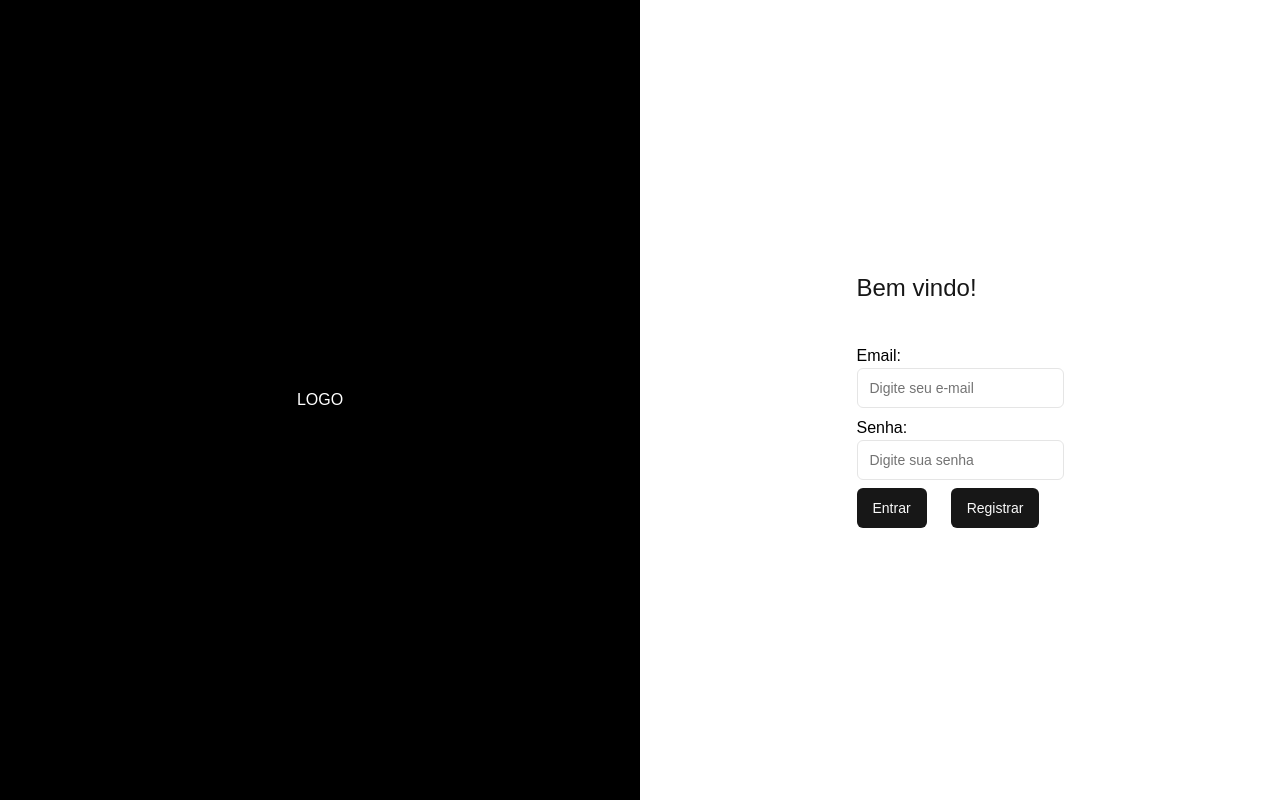
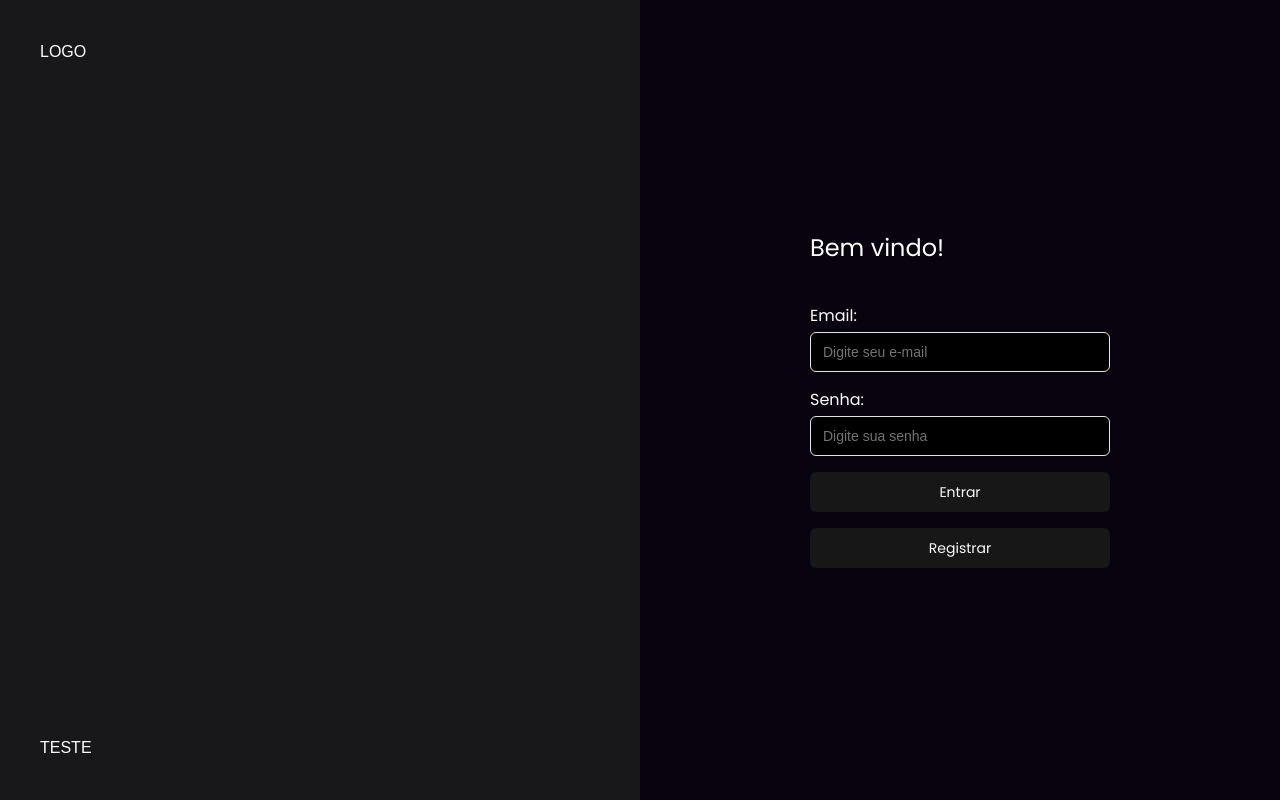
Before and after one commit to arthurwieb/petshop-manager-frontend, a Next.js app: page /login in a window 1280 px wide. Shown: the top 800 px of the page. Built offline with nearby package versions, Linux system fonts and the light colour scheme.

Commit message:
Alterado layout e código da página de login

```diff
--- a/src/app/(auth)/login/page.tsx
+++ b/src/app/(auth)/login/page.tsx
@@ -2,53 +2,94 @@
 
 import Link from "next/link";
 import * as React from "react";
+import { useForm, SubmitHandler } from "react-hook-form";
+import { z } from "zod";
+import { zodResolver } from "@hookform/resolvers/zod";
+import { useMutation } from "react-query";
 import { Input } from "@/components/ui/input";
 import { Button } from "@/components/ui/button";
 
+const formSchema = z.object({
+  email: z.string().email("Email inválido"),
+  password: z.string().min(8, "Senha deve conter ao menos 8 caracteres"),
+  confirmPassword: z.string(),
+}).refine((data) => data.password === data.confirmPassword, {
+  message: "As senhas não coincidem",
+  path: ["confirmPassword"],
+});
 
+type FormData = z.infer<typeof formSchema>;
+
+const registerUser = async (data: FormData) => {
+  const response = await fetch("", {
+    method: "POST",
+    headers: {
+      "Content-Type": "application/json",
+    },
+    body: JSON.stringify(data),
+  });
+
+  if (!response.ok) {
+    throw new Error("Erro ao cadastrar o usuário");
+  }
+
+  return response.json();
+};
 
 export default function Login() {
 
-  const [formData, setFormData] = React.useState({
-    email: "",
-    password: "",
+    const {
+      register,
+      handleSubmit,
+      formState: { errors, isSubmitting },
+      reset,
+    } = useForm<FormData>({
+      resolver: zodResolver(formSchema),
     });
 
-  const handleChange = (e: React.ChangeEvent<HTMLInputElement>) => {
-    setFormData({ ...formData, [e.target.name]: e.target.value });
+    const onSubmit: SubmitHandler<FormData> = async (data) => {
+      try {
+        await registerUser(data);
+        alert("Usuário cadastrado com sucesso!");
+        reset(); // Limpa os campos do formulário
+      } catch (error: any) {
+        alert(`Erro ao cadastrar: ${(error as Error).message}`);
+      }
     };
-
-  const handleSubmit = (e: React.FormEvent) => {
-    e.preventDefault();
-    console.log("Login:", formData);
-    // Chamar uma API de autenticação
-  };
-
 
   return (
       <div className="flex h-screen">
-      <div className="flex items-center justify-center bg-black w-[50vw] text-white">LOGO</div>
-      <div className="flex items-center justify-center bg-white w-[50vw] text-black">
+        <div className="relative items-start justify-start w-[50vw] p-10 flex flex-col">
+          <div className="absolute bg-zinc-900 inset-0"></div>
+          <h1 className="relative text-white">LOGO</h1>
+          <h1 className="relative text-white mt-auto">TESTE </h1>
+        </div>
+        <div className="flex items-center justify-center bg-darkPurple w-[50vw]">
           <div>
-          <h1 className="text-2xl text-primary pb-10">Bem vindo!</h1>
-          <form onSubmit={handleSubmit}>
-            <label title="email">Email:</label>
-            <Input type="text" id="email" name="email" placeholder="Digite seu e-mail" onChange={handleChange} required></Input>
+            <h1 className="text-2xl text-primary text-white pb-10 font-sans">Bem vindo!</h1>
+            <form onSubmit={handleSubmit(onSubmit)}>
+              <label className="text-white font-sans" title="email">Email:</label>
+              <Input className="w-[300px] mt-1 mb-4 bg-black text-white" type="text" id="email" placeholder="Digite seu e-mail" {...register("email")} required></Input>
+              {errors.email && <p className="text-red-500">{errors.email.message}</p>}
 
-            <label title="password">Senha:</label>
-            <Input type="text" id="password" name="password" placeholder="Digite sua senha" onChange={handleChange} required></Input>
-            <Button type="submit" >
-              Entrar
+              <label className="text-white font-sans" title="password">Senha:</label>
+              <Input className="w-[300px] mt-1 bg-black text-white" type="text" id="password" placeholder="Digite sua senha" {...register("password")} required></Input>
+              {errors.password && <p className="text-red-500">{errors.password.message}</p>}
+
+              <div className="flex flex-col">
+                <Button className="mb-2 mt-2 font-sans" type="submit" disabled={isSubmitting}>
+                  {isSubmitting ? "Enviando..." : "Entrar"}
                 </Button>
 
-            <Link href={'/register'} className="ml-6">
-            <Button>
+                <Link className="w-full mt-2" href={'/register'}>
+                <Button className="w-full font-sans">
                   Registrar
                 </Button>
                 </Link>
+              </div>
             </form>
           </div>
         </div>
       </div>
   );
-}
+};
--- a/src/app/layout.tsx
+++ b/src/app/layout.tsx
@@ -31,10 +31,9 @@ export default function RootLayout({
       <body
         className={`${geistSans.variable} ${geistMono.variable} antialiased`}
       >
-        <main>
-          {children}
-        </main>
-        {children}
+          <main>
+            {children}
+          </main>
       </body>
     </html>
   );
--- a/tailwind.config.ts
+++ b/tailwind.config.ts
@@ -59,7 +59,9 @@ export default {
 					'accent-foreground': 'hsl(var(--sidebar-accent-foreground))',
 					border: 'hsl(var(--sidebar-border))',
 					ring: 'hsl(var(--sidebar-ring))'
-				}
+				},
+				// Adicionando a cor personalizada "roxo quase preto"
+				darkPurple: '#08030e',  // Tom de roxo muito escuro
 			},
 			borderRadius: {
 				lg: 'var(--radius)',
```
Also changed, not shown: package.json (+6 -1 lines), src/app/page.tsx (renamed from src/app/_page.tsx), 2 other files (tests, documents, lock files or other folders). Lines whose indentation alone changed are shown as unchanged.
